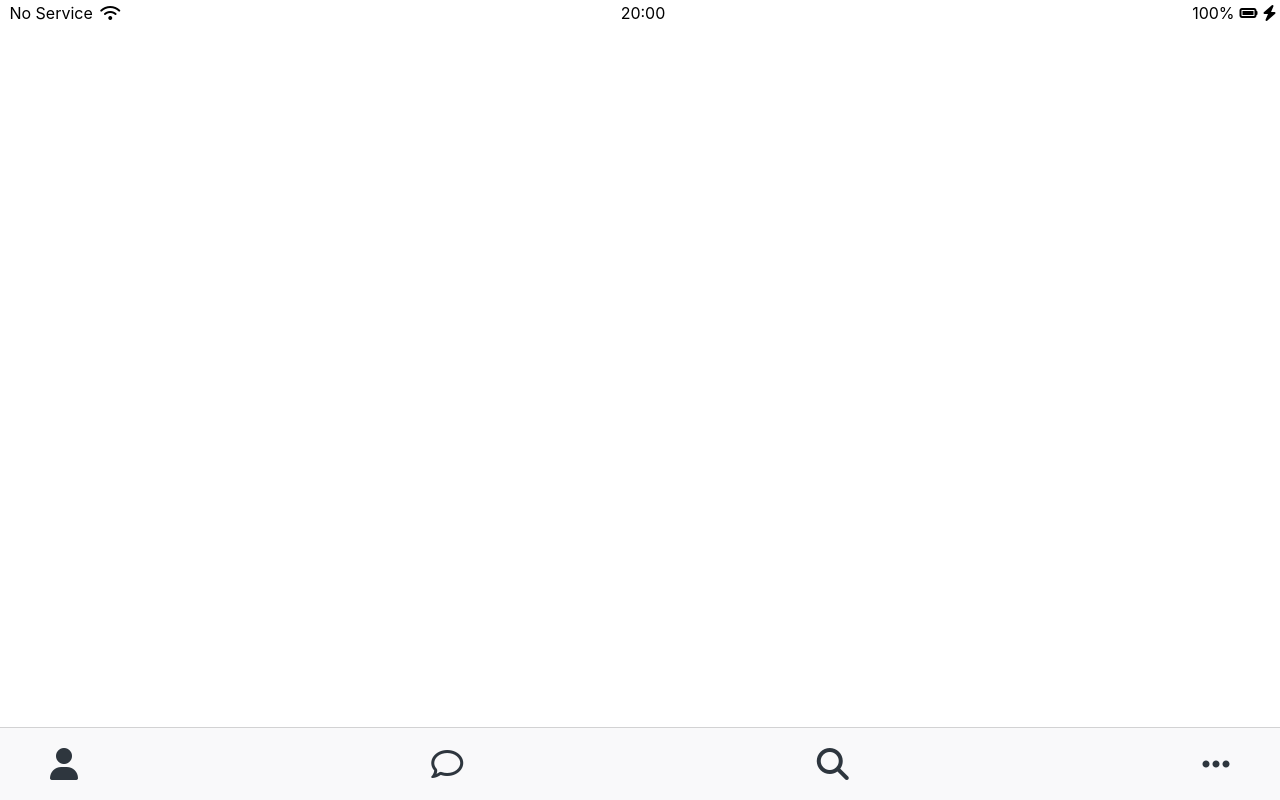
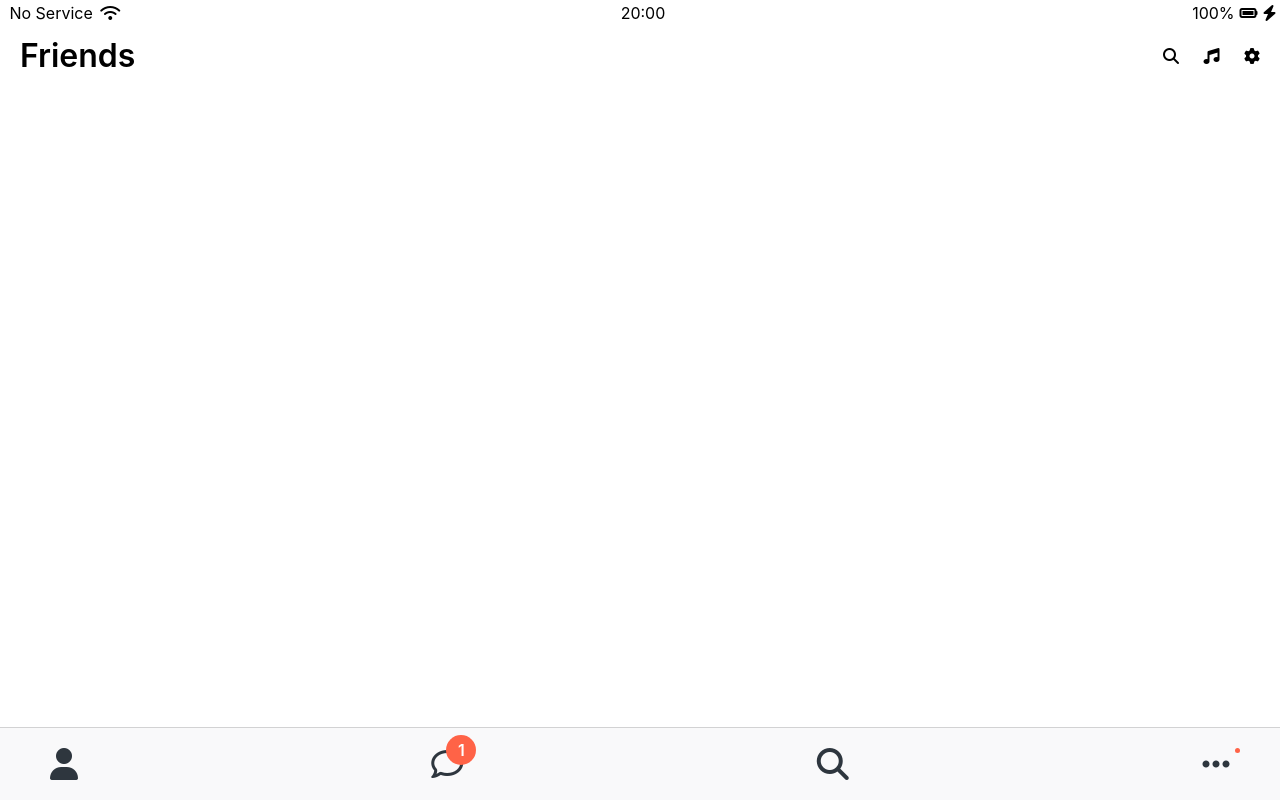
Before and after one commit to Beatnik01/kakao-clone-2022, a plain HTML site: page friends.html in a window 1280 px wide. Drawn offline with Linux system fonts and the light colour scheme.

Commit message:
screen-header

```diff
--- a/css/components/nav-bar.css
+++ b/css/components/nav-bar.css
@@ -16,5 +16,32 @@
 }
 
 .nav__link {
+  position: relative;
   color: #2e363e;
 }
+
+.nav__notification {
+  background-color: tomato;
+  width: 30px;
+  height: 30px;
+  display: flex;
+  justify-content: center;
+  align-items: center;
+  color: white;
+  font-weight: 600;
+  border-radius: 50%;
+  position: absolute;
+  left: 15px;
+  bottom: 15px;
+  /* position:absolute는 position:relative 위치로 이동함 */
+}
+
+.nav__dot {
+  background-color: tomato;
+  width: 5px;
+  height: 5px;
+  display: flex;
+  border-radius: 50%;
+  position: absolute;
+  left: 33px;
+}
--- /dev/null
+++ b/css/components/screen-header.css
@@ -0,0 +1,15 @@
+.screen-header {
+  padding: 40px 20px 20px;
+  display: flex;
+  justify-content: space-between;
+  align-items: center;
+}
+
+.screen-header__title {
+  font-size: 32px;
+  font-weight: 600;
+}
+
+.screen-header__icons span {
+  margin-left: 20px;
+}
--- a/css/styles.css
+++ b/css/styles.css
@@ -4,6 +4,7 @@
 /* Components */
 @import "components/status-bar.css";
 @import "components/nav-bar.css";
+@import "components/screen-header.css";
 
 /* Screens */
 @import "screens/login.css";
--- a/friends.html
+++ b/friends.html
@@ -23,6 +23,15 @@
       </div>
     </div>
 
+    <header class="screen-header">
+      <h1 class="screen-header__title">Friends</h1>
+      <div class="screen-header__icons">
+        <span><i class="fas fa-search"></i></span>
+        <span><i class="fas fa-music"></i></span>
+        <span><i class="fas fa-cog"></i></span>
+      </div>
+    </header>
+
     <nav class="nav">
       <ul class="nav__list">
         <li class="nav__btn">
@@ -31,14 +40,18 @@
           ></a>
         </li>
         <li class="nav__btn">
-          <a class="nav__link" href="#"><i class="far fa-comment fa-2x"></i></a>
+          <a class="nav__link" href="#">
+            <span class="nav__notification">1</span>
+            <i class="far fa-comment fa-2x"></i
+          ></a>
         </li>
         <li class="nav__btn">
           <a class="nav__link" href="#"><i class="fas fa-search fa-2x"></i></a>
         </li>
         <li class="nav__btn">
-          <a class="nav__link" href="#"
-            ><i class="fas fa-ellipsis-h fa-2x"></i
+          <a class="nav__link" href="#">
+            <span class="nav__dot"></span>
+            <i class="fas fa-ellipsis-h fa-2x"></i
           ></a>
         </li>
       </ul>
```
